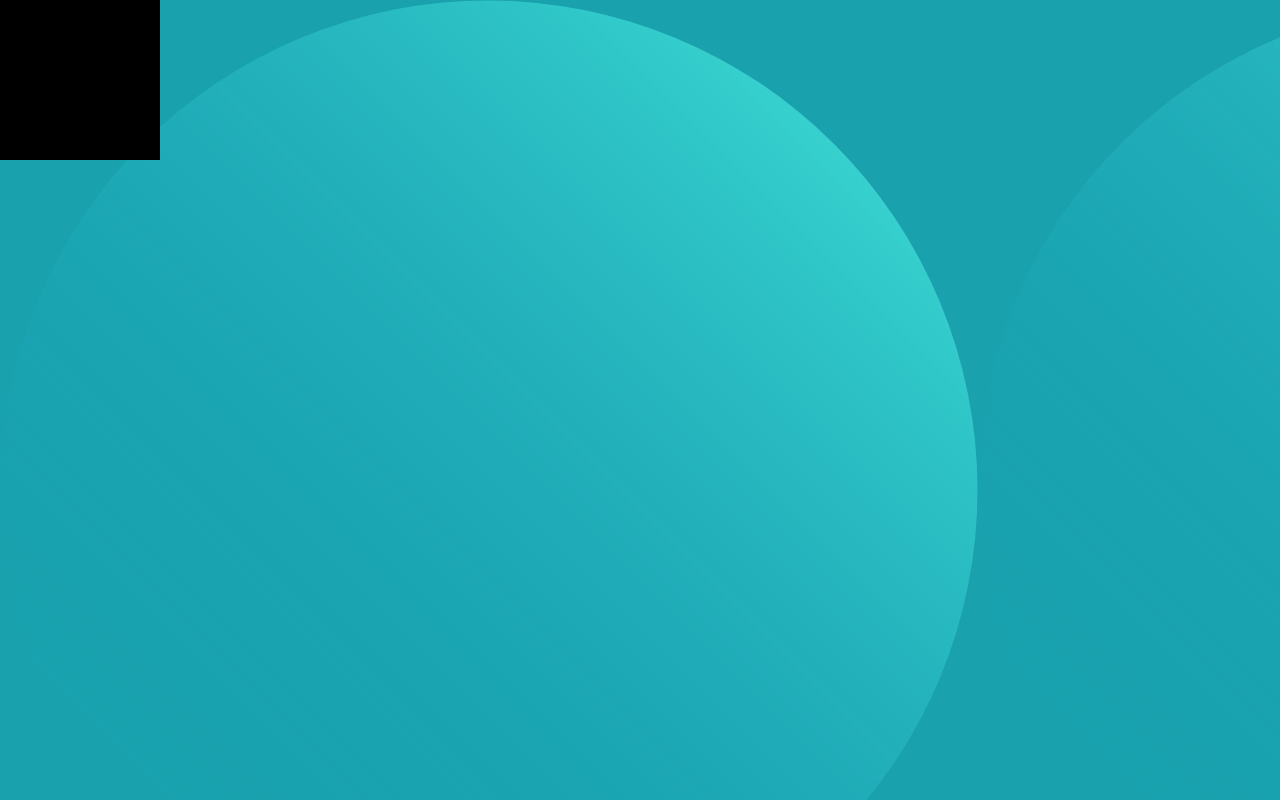
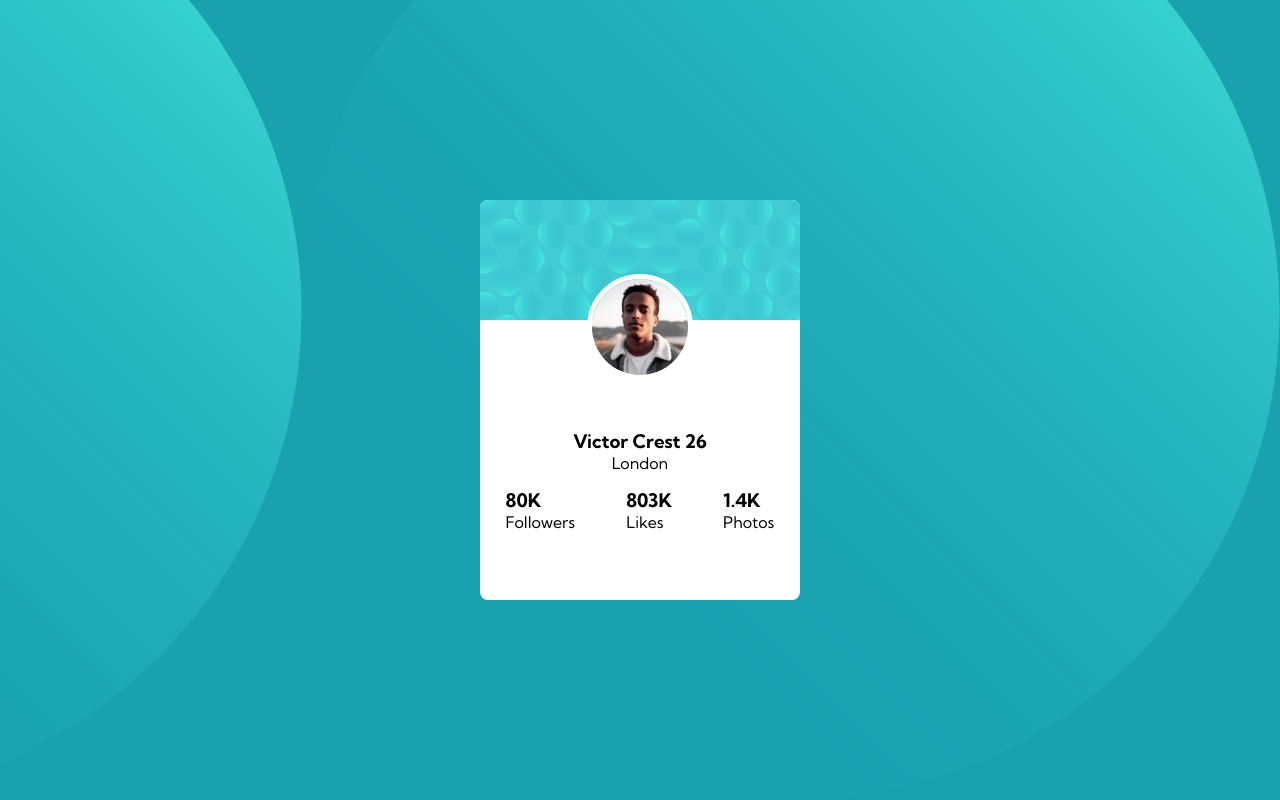
Before and after one commit to AymenDiabi/profile-card, a plain HTML site: page index.html in a window 1280 px wide. Drawn offline with Linux system fonts and the light colour scheme.

Commit message:
Fixed the bug of not being able to position the card in the middle of the page and styled the card

```diff
--- a/index.html
+++ b/index.html
@@ -13,8 +13,33 @@
   <title>Profile Card</title>
 </head>
 <body>
-  <main>
-    <div class="center"></div>
+  <main class="main">
+    <div class="center">
+      <div class="bg-pattern"></div>
+      <div class="info">
+        <div class="user-info">
+          <div class="img-box">
+          <img src="images/image-victor.jpg" alt="image-victor">
+        </div>
+        <h3>Victor Crest <span>26</span></h3>
+        <p class="location">London</p>
+        </div>
+        <div class="stats">
+          <div class="info-stats">
+            <h3>80K</h3>
+            <p>Followers</p>
+          </div>
+          <div class="info-stats">
+            <h3>803K</h3>
+            <p>Likes</p>
+          </div>
+          <div class="info-stats">
+            <h3>1.4K</h3>
+            <p>Photos</p>
+          </div>
+        </div>
+      </div>
+    </div>
   </main>
 </body>
 </html>
--- a/style.css
+++ b/style.css
@@ -2,6 +2,7 @@
   --Dark-cyan: hsl(185, 75%, 39%);
   --Very-dark-desaturated-blue: hsl(229, 23%, 23%);
   --Dark-grayish-blue: hsl(227, 10%, 46%);
+  --white: #fff;
 
   /* Neutral */
 
@@ -19,11 +20,60 @@ body {
   height: 100vh;
   font-family: 'Kumbh Sans', sans-serif;
   background-color: var(--Dark-cyan);
-  background-image: url("images/bg-pattern-top.svg");
+}
+
+.main {
+  display: flex;
+  justify-content: center;
+  align-items: center;
+  width: 100vw;
+  height: 100vh;
+  background-image: url('images/bg-pattern-top.svg');
+  background-position: bottom right;
 }
 
 .center {
-  height: 10rem;
-  width: 10rem;
-  background-color: black;
+  width: 20rem;
+  height: 25rem;
+  background-color: var(--white);
+  border-radius: 8px;
+  overflow: hidden;
+  display: flex;
+  flex-direction: column;
 }
+
+.bg-pattern {
+  background-image: url('images/bg-pattern-card.svg');
+  height: 30%;
+  width: 100%;
+}
+
+.info {
+  display: flex;
+  flex-direction: column;
+  gap: 1rem;
+}
+
+.img-box {
+  overflow: hidden;
+  position: relative;
+  top: -30%;
+}
+
+.img-box img {
+  border-radius: 50%;
+  border: 5px solid var(--white);
+}
+
+
+.user-info {
+  display: flex;
+  flex-direction: column;
+  align-items: center;
+}
+
+.stats {
+  display: flex;
+  width: 100%;
+  justify-content: space-around;
+}
```
